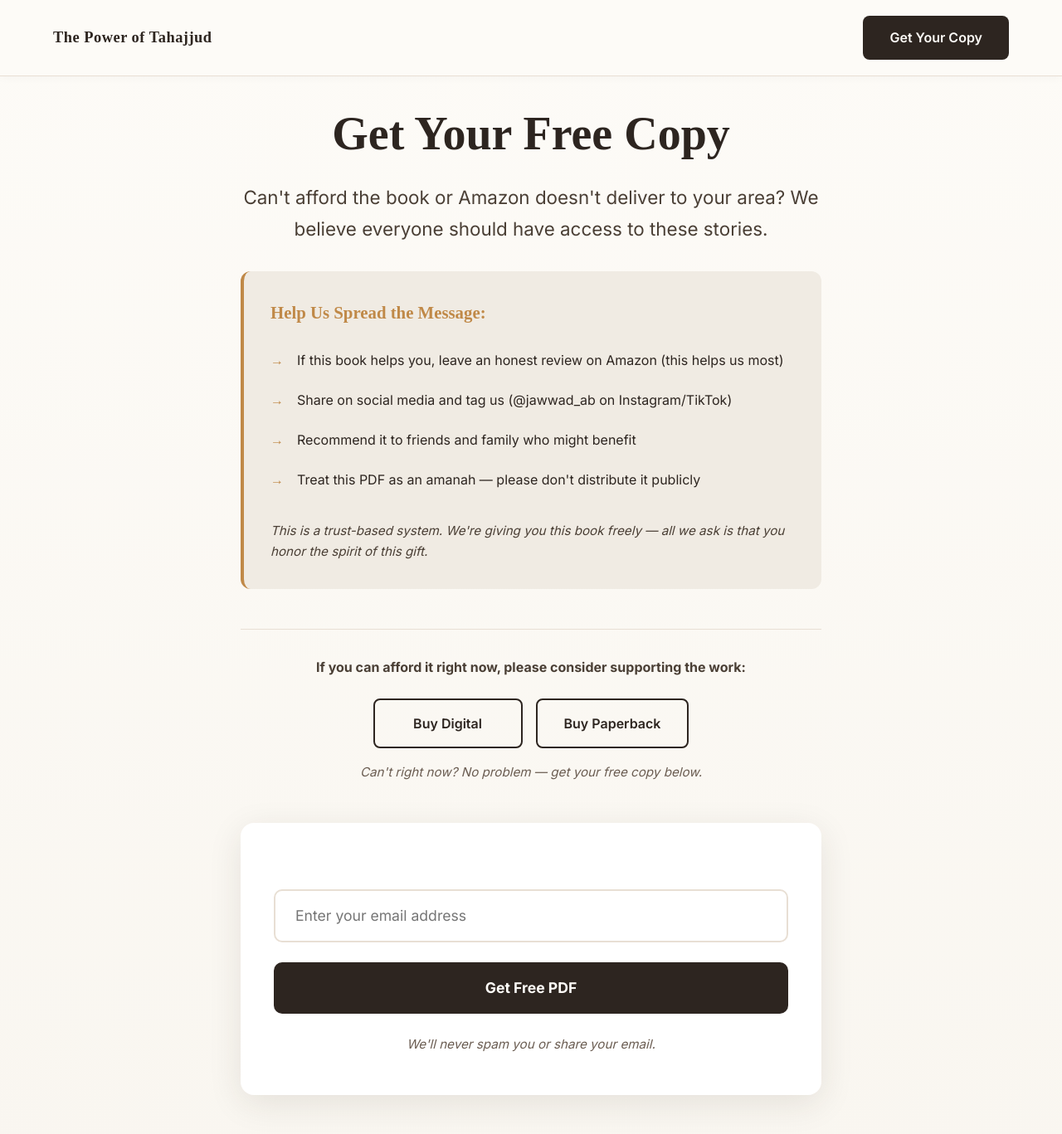
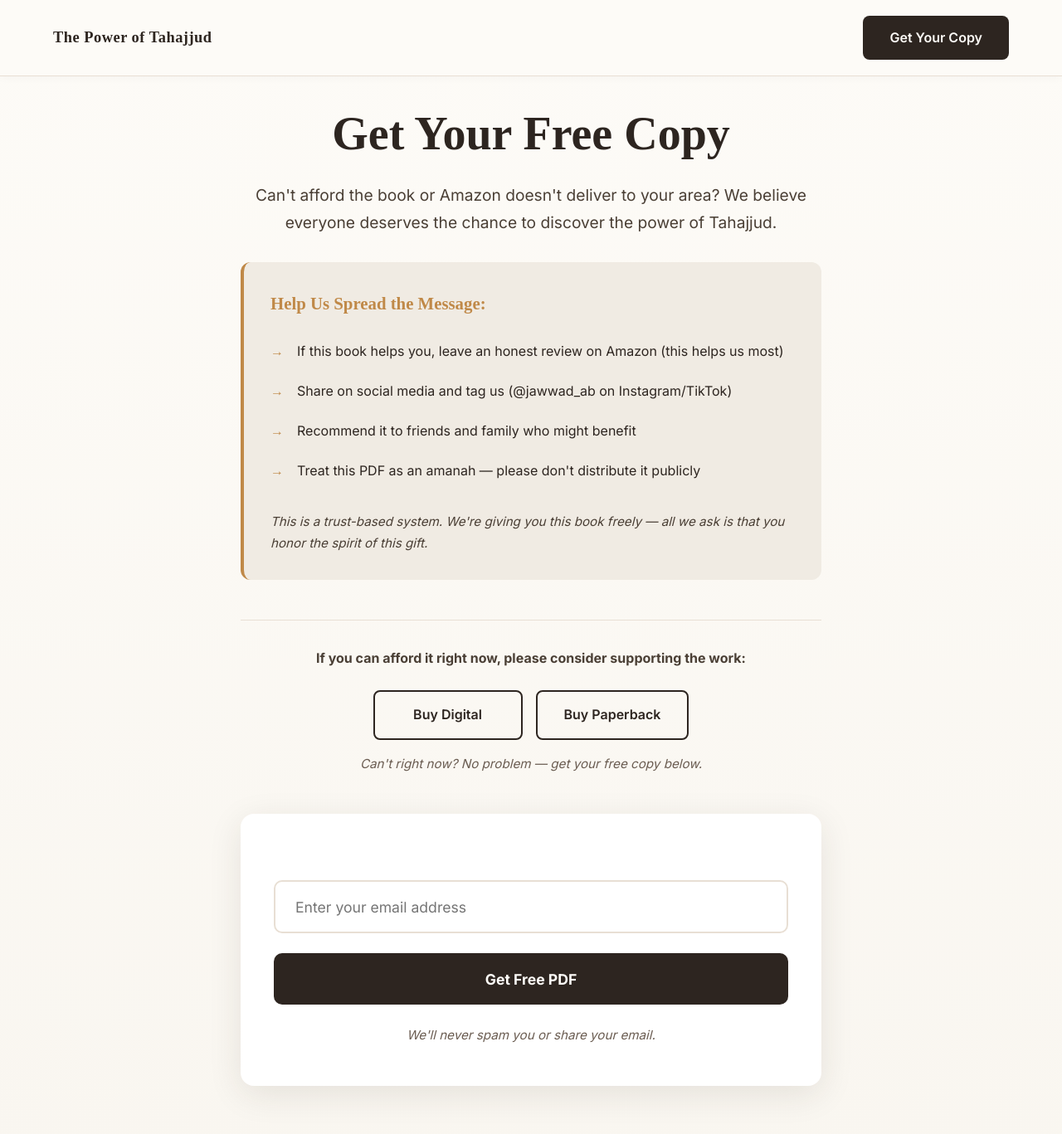
Before and after one commit to Omnitryx-Inc/tahajjud-fe-main, a Jekyll site: the page built from pages/free.html, in a window 1280 px wide and 1400 px high. Shown: the top 1367 px of the window at 83% size. Built offline with Jekyll 4.4.1, drawn with Linux system fonts in a browser that asks for light colours; some web fonts are replaced.

Commit message:
adjustments

```diff
--- a/pages/free.html
+++ b/pages/free.html
@@ -30,7 +30,7 @@ permalink: /free/
 }
 
 .free-subtitle {
-    font-size: clamp(1.1rem, 3vw, 1.4rem);
+    font-size: clamp(1.0rem, 3vw, 1.2rem);
     color: var(--text-medium);
     margin-bottom: 2rem;
     line-height: 1.7;
@@ -173,7 +173,7 @@ permalink: /free/
         <h1 class="free-title">Get Your Free Copy</h1>
         <p class="free-subtitle">
             Can't afford the book or Amazon doesn't deliver to your area?
-            We believe everyone should have access to these stories.
+            We believe everyone deserves the chance to discover the power of Tahajjud.
         </p>
 
         <div class="free-conditions">
```
